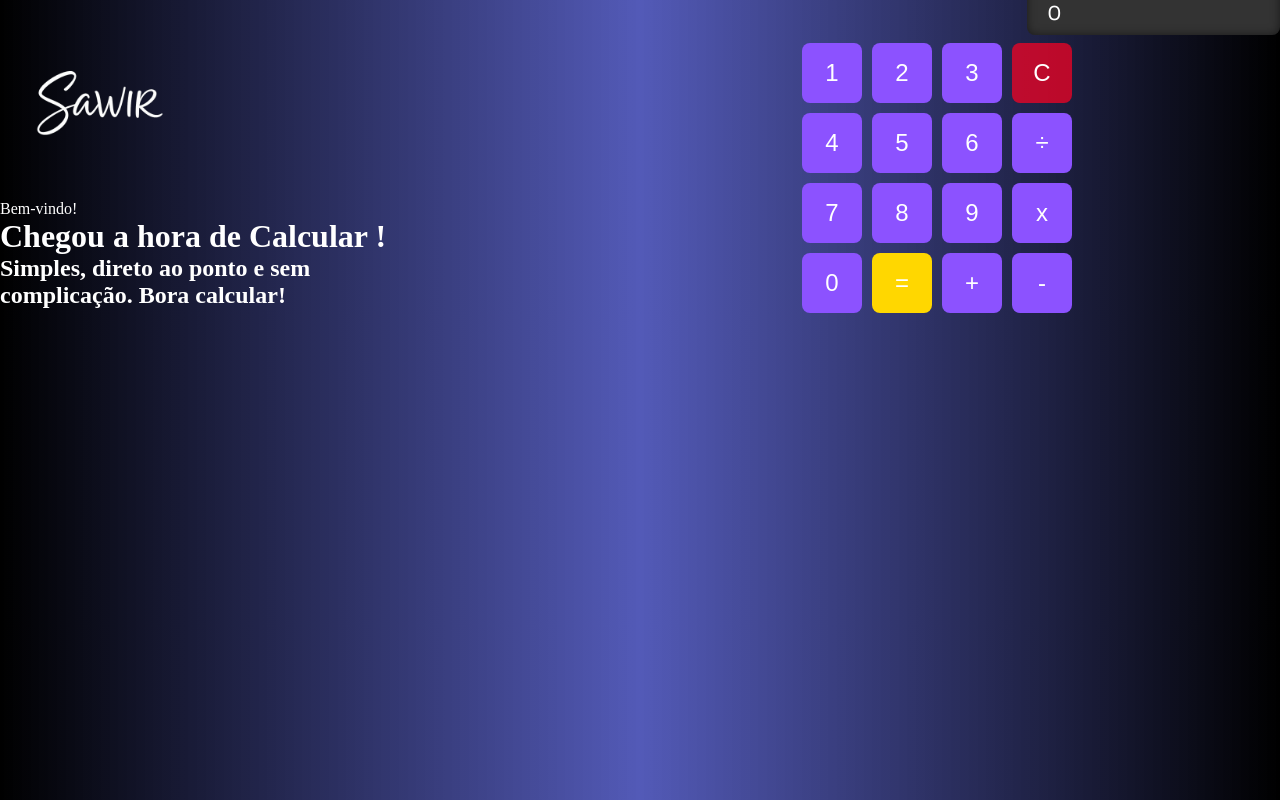
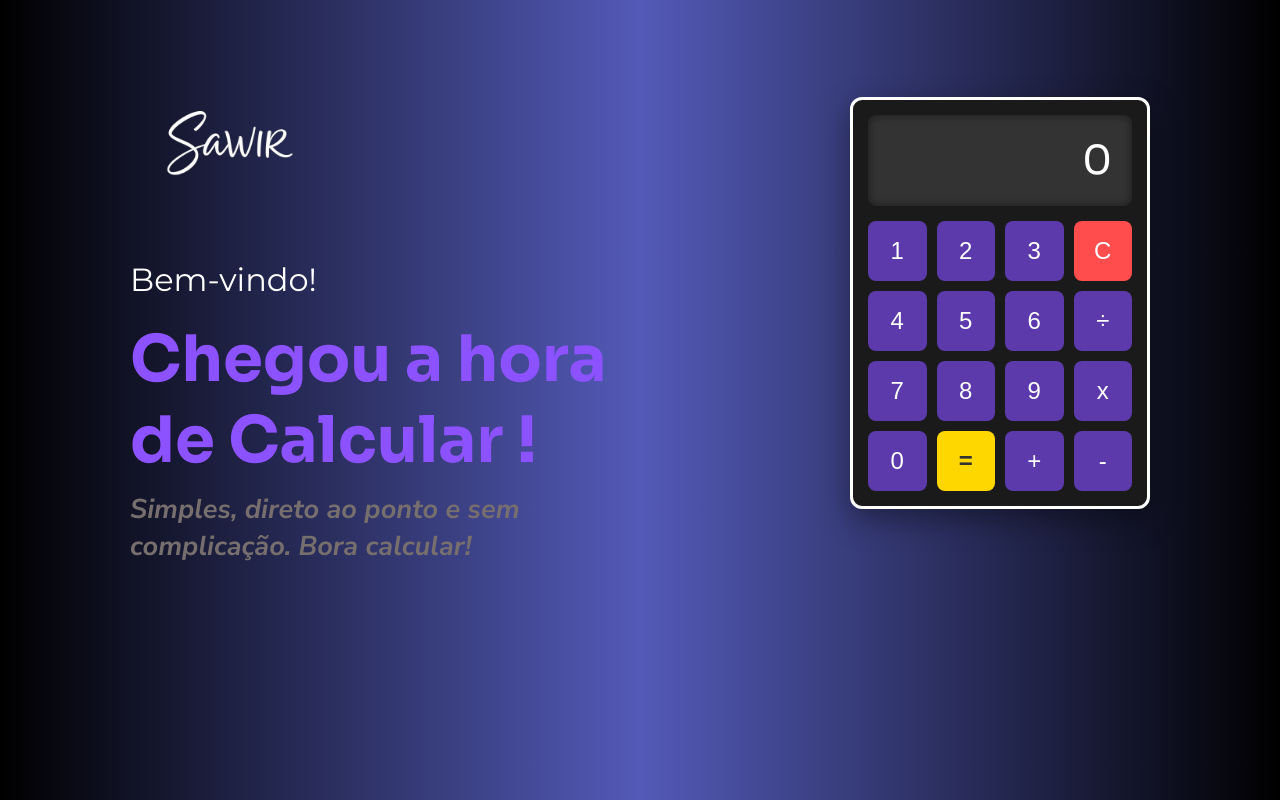
Before and after one commit to Flavio-Swr/Sawir_Calculator, a plain HTML site: page index.html in a window 1280 px wide. Drawn offline with Linux system fonts and the light colour scheme.

Commit message:
style: Refatora e melhora estilos gerais da aplicação

```diff
--- a/style.css
+++ b/style.css
@@ -1,3 +1,4 @@
+/* --- Reset Básico e Estilos Globais --- */
 * {
     margin: 0;
     padding: 0;
@@ -7,136 +8,136 @@
 body {
     background: linear-gradient(to right, black, rgba(14, 24, 155, 0.712), black);
     color: rgb(255, 255, 255);
-    text-align: left;
+    font-family: "Montserrat", sans-serif;
+    min-height: 100vh; /* Garante que o corpo ocupe a altura toda da tela */
 }
 
 img {
     display: block;
     width: 200px;
     height: auto;
+    margin-bottom: 20px;
 }
 
-.container {
+/* --- Container Principal Flexbox --- */
+.main-container {
+    display: flex;
+    justify-content: space-around; /* Espaça os itens */
+    align-items: center; /* Centraliza verticalmente */
+    flex-wrap: wrap; /* Permite que os itens quebrem para a linha de baixo */
     padding: 40px;
-    /* Distância da borda */
+    gap: 40px; /* Espaço entre o texto e a calculadora */
+    width: 100%;
 }
 
-.container p {
-    font-family: "Montserrat", sans-serif;
-    font-size: 2rem;
-    margin: 0;
-    margin-top: -40px;
+/* --- Seção de Texto Introdutório --- */
+.intro-text {
+    text-align: left;
+    max-width: 500px; /* Largura máxima para o texto */
 }
 
-.container h1 {
+.intro-text p {
+    font-size: 2rem;
+}
+
+.intro-text h1 {
     font-family: "Sora", sans-serif;
     color: #8c52ff;
     font-size: 4rem;
     margin-top: 20px;
-    /* Espaço entre p e h1 */
-    margin-bottom: 0;
 }
 
-.container h2 {
+.intro-text h2 {
     font-family: "Nunito Sans", sans-serif;
     font-style: italic;
     font-size: 1.7rem;
     color: #776e6e;
     margin-top: 10px;
-    /* Espaço entre h1 e h2 */
-    margin-bottom: 0;
 }
 
+/* --- Container da Calculadora --- */
+.calculator {
+    width: 300px;
+    border: 3px solid #ffffff;
+    border-radius: 12px;
+    padding: 15px;
+    background-color: #1a1a1a; /* Fundo sutil para a calculadora */
+    box-shadow: 0 10px 30px rgba(0, 0, 0, 0.4);
+}
 
+/* --- Display da Calculadora --- */
+.calculator-display {
+    background-color: #333;
+    color: white;
+    font-family: 'Sora', sans-serif;
+    font-size: 2.5rem; /* Fonte maior para melhor visibilidade */
+    padding: 20px;
+    text-align: right; /* Alinhamento padrão de calculadoras */
+    border-radius: 8px;
+    margin-bottom: 15px; /* Espaço entre o display e os botões */
+    box-shadow: inset 0 0 10px rgba(0,0,0,0.5);
+    min-height: 1.2em;
+    overflow: hidden; /* Evita que o texto saia do display */
+    word-wrap: break-word; /* Quebra o texto se for muito longo */
+}
+
+/* --- Grade de Botões --- */
 .buttons {
     display: grid;
-    grid-template-columns: repeat(4, 60px);
+    grid-template-columns: repeat(4, 1fr); /* 4 colunas de tamanho igual */
     gap: 10px;
-    justify-content: end;
-    margin-right: 13rem;
-    margin-top: -20rem;
 }
 
 .buttons button {
     height: 60px;
     font-size: 1.5rem;
-    background-color: #8c52ff;
+    background-color: #5d3aab; /* Tom de roxo mais sóbrio */
     color: white;
     border: none;
     border-radius: 8px;
     cursor: pointer;
-    /* Adiciona uma transição suave para 'transform' e 'background-color' */
-    transition: transform 0.2s ease-in-out, background-color 0.2s ease-in-out;
+    transition: transform 0.1s ease, background-color 0.2s ease;
 }
 
 .buttons button:hover {
     background-color: #6c3fcc;
-    /* Move o botão 2 pixels para baixo */
-    transform: translateY(2px);
 }
 
-/* Nova regra para o botão de igual (classe 'igual' no HTML) */
-.buttons .igual {
-    background-color: #ffd700; /* Cor amarela para o botão de igual */
+.buttons button:active {
+    transform: scale(0.95); /* Efeito de clique mais moderno */
 }
 
-/* Efeito hover para o botão de igual */
-.buttons .igual:hover {
-    background-color: #af9503; /* Um amarelo um pouco mais escuro ao passar o mouse */
-    transform: translateY(2px); /* Também move o botão de igual 2 pixels para baixo */
+.buttons .igual {
+    background-color: #ffd700;
+    color: #333;
+    font-weight: bold;
 }
 
-/* Adicionei o efeito de "afundar" também para o botão 'C' (classe 'clear') */
+.buttons .igual:hover {
+    background-color: #ffea00;
+}
 
-.buttons .clear{
-    background-color: #ff0022b4;
+.buttons .clear {
+    background-color: #ff4d4d;
 }
 
 .buttons .clear:hover {
-    transform: translateY(2px);
-    background-color: #db2039;
+    background-color: #ff6666;
 }
 
-.retangulo {
-    border:3px solid #ffffff;
-    height: 350px;
-    width: 300px;
-    border-radius: 9px;
-    margin-left: 64rem;
-    margin-top: -21rem;
-    z-index: 1;
+/* --- MEDIA QUERY PARA RESPONSIVIDADE --- */
+/* Para telas com largura máxima de 900px */
+@media (max-width: 900px) {
+    .main-container {
+        flex-direction: column; /* Itens em coluna */
+        text-align: center; /* Centraliza todo o texto */
+    }
 
+    .intro-text {
+        text-align: center;
+    }
+
+    .intro-text img {
+        margin: 0 auto 20px; /* Centraliza a logo */
+    }
 }
-
-.linha-horizontal {
-     /* Estilos da linha */
-  border: none; /* Remove a borda padrão do hr */
-  border-top: 3px solid #ccc; /* Cor e espessura da linha */
-  margin: 56px 0; /* Espaçamento acima e abaixo da linha */
-  width: 100%; /* Largura da linha em relação à div pai */
-  margin-left: auto; /* Centraliza a linha horizontalmente */
-  margin-right: auto; /* Centraliza a linha horizontalmente */
-}
-
-.calculator-display {
-    background-color: #333;
-    color: white;
-    font-family: 'Sora', sans-serif;
-    font-size: 1.2em; /* Reduzi o tamanho da fonte */
-    padding: 20px; /* Reduzi o padding vertical e horizontal */
-    text-align: left;
-    border-radius: 8px;
-    margin-left: 64.2rem;
-    transform: translateY(-328px);
-    max-width: 295px; /* Reduzi a largura máxima */
-    height: 54px; /* Reduzi a altura */
-    box-shadow: inset 0 0 10px rgba(0,0,0,0.5);
-    z-index: -1;
-}
-
-#display {
-    display: block;
-    min-height: 1.2em;
-    overflow: hidden;
-    white-space: nowrap;
-}
```
